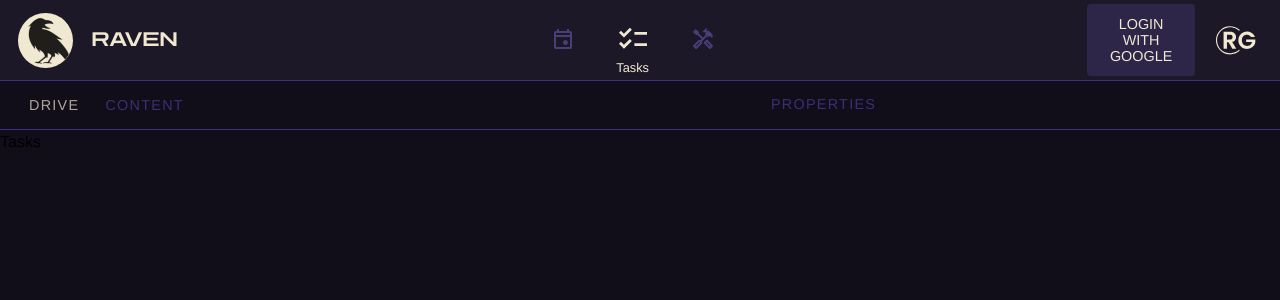
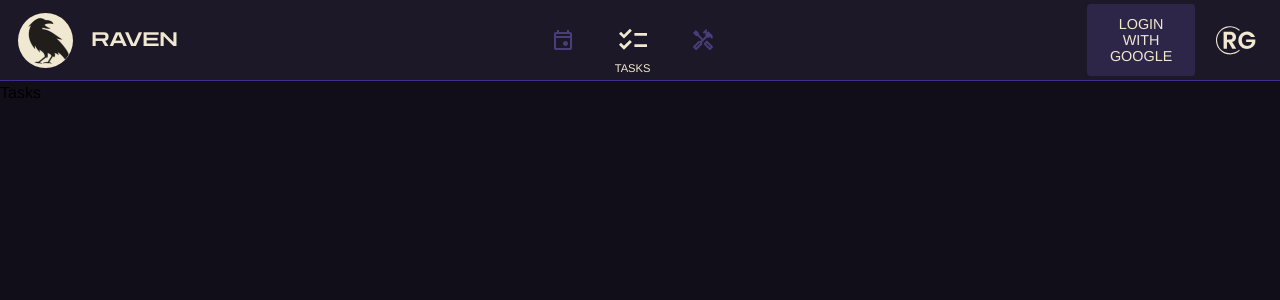
Before and after one commit to yomazi/raven, a React (Vite) app in the folder client/: page /tasks in a window 1280 px wide. Shown: the top 300 px of the page. Built offline with nearby package versions, Linux system fonts and the light colour scheme; no server answers; a web font is replaced by a local one; what ag-grid-community would draw is missing.

Commit message:
Nav bar renders only for Events view

```diff
--- a/client/src/components/AppLayout/AppLayout.jsx
+++ b/client/src/components/AppLayout/AppLayout.jsx
@@ -15,7 +15,7 @@ const AppLayout = ({ mode }) => {
   return (
     <div className={styles.appLayout}>
       <Header mode={mode} />
-      <Nav />
+      {mode == "events" && <Nav />}
       {contentMap[mode] ?? null}
     </div>
   );
--- a/client/src/components/Header/Switcher/Switcher.module.css
+++ b/client/src/components/Header/Switcher/Switcher.module.css
@@ -20,17 +20,18 @@
 .caption {
   color: var(--color-frost);
   font-size: 0.55rem;
-  margin: 0.4rem 0 0.2rem 0;
+  margin: 0.5rem 0 0.2rem 0;
   opacity: 0;
-  font-size: 0.8rem;
+  font-size: 0.7rem;
   transition: opacity 0.2s ease;
+  text-transform: uppercase;
 }
 
 .icon {
   cursor: pointer;
   width: 24px;
   height: 24px;
-  transition: scale 0.4s ease;
+  transition: scale 0.35s ease;
 }
 
 .iconContainer:hover {
@@ -41,7 +42,6 @@
 
   & .caption {
     opacity: 1;
-    font-size: 0.8rem;
   }
 }
 
@@ -55,7 +55,6 @@
 
   & .caption {
     opacity: 1;
-    font-size: 0.8rem;
     color: var(--color-moonlight);
   }
 }
```
